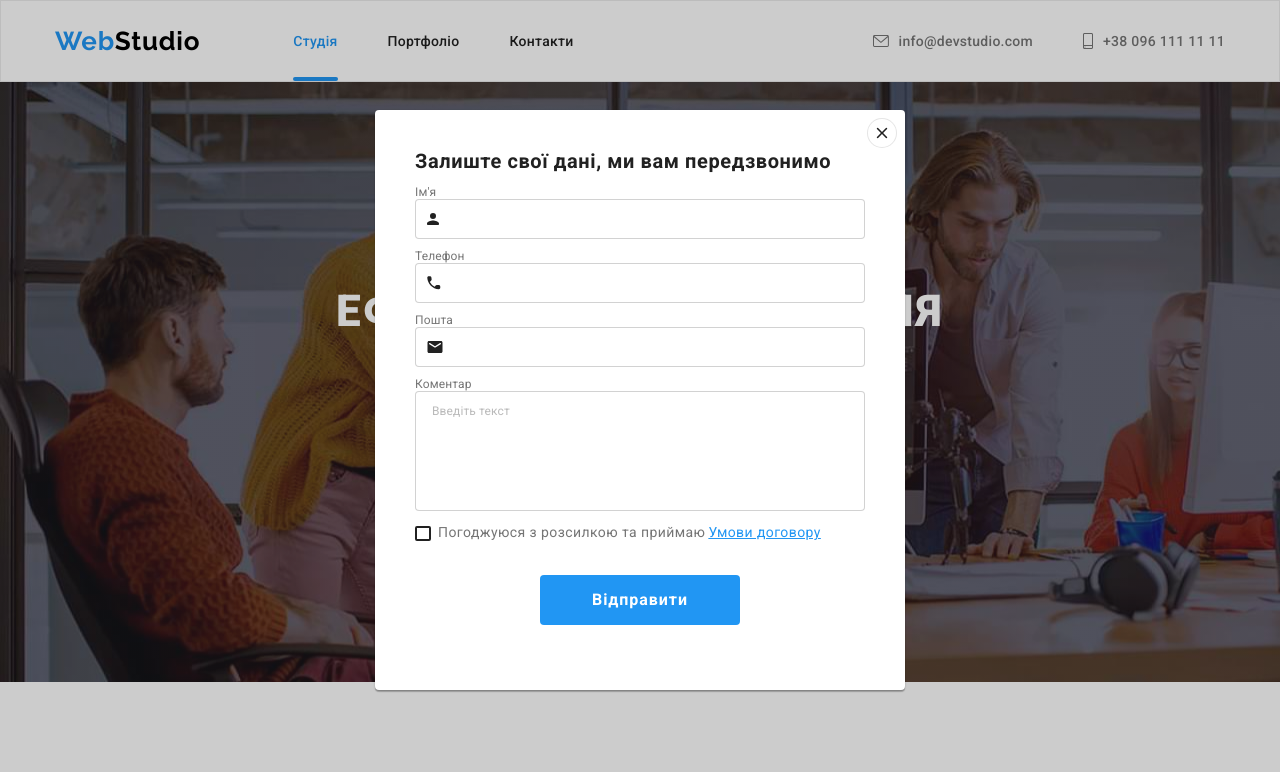
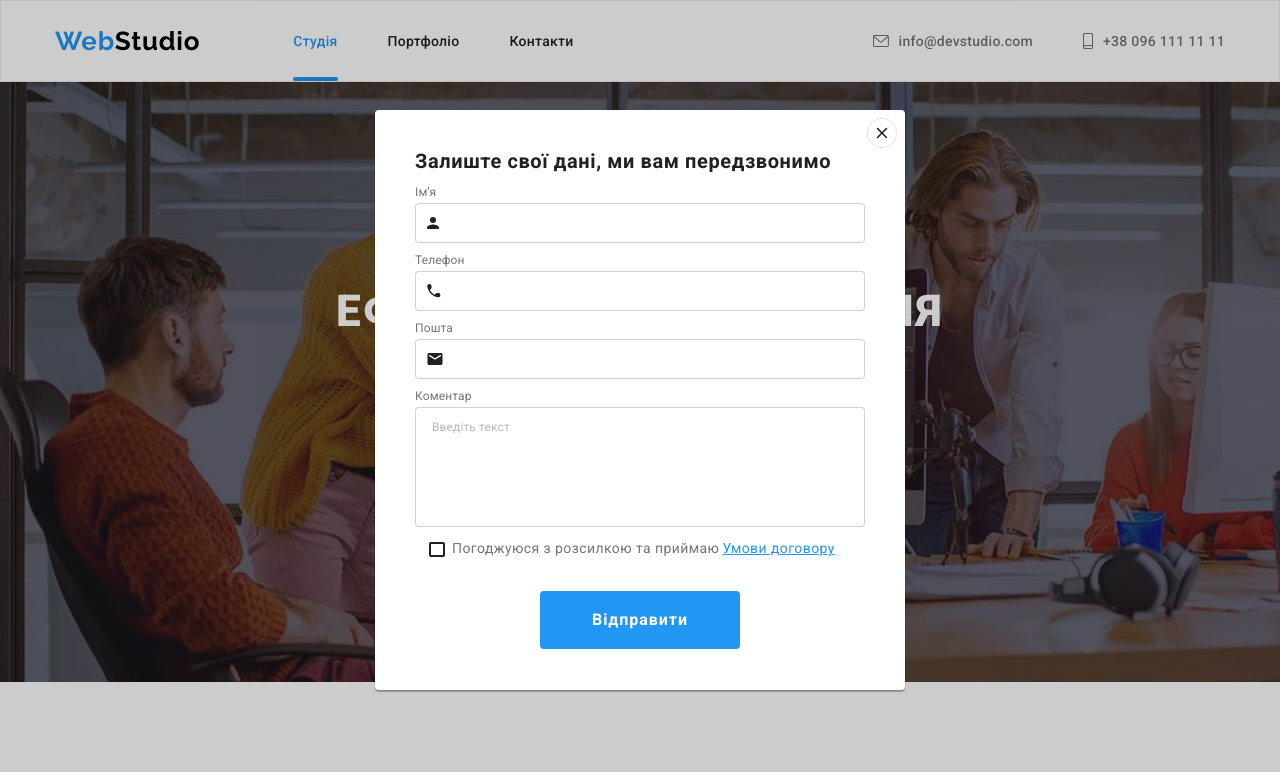
Before and after one commit to DworenDP/goit-markup-hw-06, a plain HTML site: page index.html in a window 1280 px wide. Both pictures are taken after a click on the button "Замовити послугу". Shown: the top 772 px of the page. Drawn offline with nearby package versions, Linux system fonts and the light colour scheme.

Commit message:
fix homework

```diff
--- a/index.html
+++ b/index.html
@@ -254,6 +254,10 @@
                                         class="visually-hidden"
                                         required
                                     />
+                                    <label
+                                        for="submit"
+                                        class="submit-item"
+                                    >
                                         <div class="checkbox">
                                             <svg
                                                 viewBox
@@ -266,10 +270,6 @@
                                                 ></use>
                                             </svg>
                                         </div>
-                                    <label
-                                        for="submit"
-                                        class="submit-item"
-                                    >
                                         Погоджуюся з розсилкою та приймаю
                                     </label>
                                     <a
--- a/styles/styles.css
+++ b/styles/styles.css
@@ -316,6 +316,7 @@ nav a.active {
 
 .modal {
     position: absolute;
+    padding: 40px;
     top: 50%;
     left: 50%;
     transform: translate(-50%, -50%) scale(1);
@@ -369,9 +370,7 @@ nav a.active {
 
 .modal-title {
     display: inline-block;
-    margin-top: 40px;
-    margin-right: 40px;
-    margin-left: 40px;
+    text-align: center;
     margin-bottom: 12px;
 
     font-weight: 700;
@@ -380,13 +379,6 @@ nav a.active {
     letter-spacing: 0.03em;
 
     color: var(--main-text-color);
-}
-
-.form {
-    width: 450px;
-    height: 345px;
-    margin-left: auto;
-    margin-right: auto;
 }
 
 .form-item {
@@ -400,6 +392,8 @@ nav a.active {
 }
 
 .form-label {
+    margin-bottom: 4px;
+
     font-size: 12px;
     line-height: 1.17;
     letter-spacing: 0.01em;
@@ -447,6 +441,11 @@ nav a.active {
 }
 
 .submit-item {
+    display: flex;
+    align-items: center;
+
+    margin-left: 14px;
+
     font-size: 14px;
     line-height: 1.7;
     letter-spacing: 0.03em;
@@ -456,8 +455,8 @@ nav a.active {
 
 .modal-submit {
     display: block;
-    width: 200px;
-    height: 50px;
+
+    padding: 10px 52px;
     margin-top: 30px;
     margin-left: auto;
     margin-right: auto;
@@ -517,7 +516,7 @@ nav a.active {
         border 250ms cubic-bezier(0.4, 0, 0.2, 1);
 }
 
-.submit input:checked + .checkbox {
+.submit input:checked + label .checkbox {
     background: var(--accent-color);
     border: none;
 }
```
Lines whose indentation alone changed are shown as unchanged.
